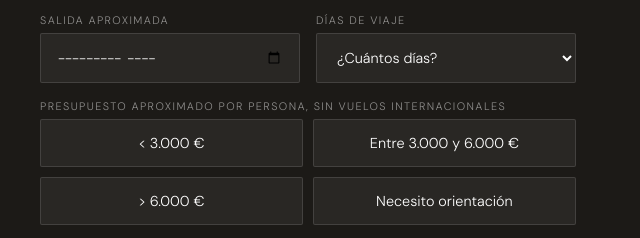
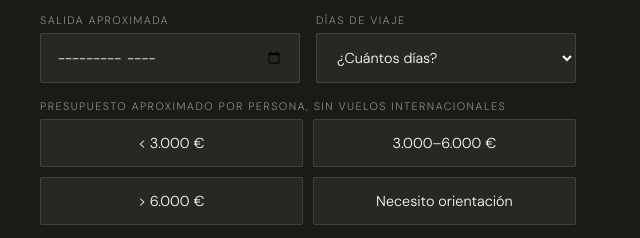
Before and after one commit to luisbarona92/bassa-travels, a plain HTML site: page index.html in a window 1280 px wide. Shown: the part 4397-4635 px from the top of the page, 640-1280 px from the left. Drawn offline with nearby package versions, Linux system fonts and the light colour scheme.

Commit message:
Formulario home: botones de presupuesto en una línea en móvil («3.000–6.000 €», columnas iguales)
Co-Authored-By: Claude Opus 5.5 <noreply@anthropic.com>

```diff
--- a/index.html
+++ b/index.html
@@ -469,13 +469,15 @@
   }
   .btn-form:hover { background: #b35e38; }
   .pres-label { font-size: 0.68rem; letter-spacing: 0.13em; text-transform: uppercase; color: rgba(255,255,255,0.5); }
-  .pres-opts { display: grid; grid-template-columns: 1fr 1fr; gap: 0.6rem; }
+  .pres-opts { display: grid; grid-template-columns: repeat(2, minmax(0, 1fr)); gap: 0.6rem; }
   .pres-opt { position: relative; display: block; cursor: pointer; text-transform: none; letter-spacing: 0; font-size: 0.9rem; color: white; }
   .pres-opt input { position: absolute; opacity: 0; width: 1px; height: 1px; padding: 0; border: 0; pointer-events: none; }
   .pres-opt span { display: flex; align-items: center; justify-content: center; text-align: center; min-height: 3rem; padding: 0.6rem 0.8rem; background: rgba(255,255,255,0.06); border: 1px solid rgba(255,255,255,0.12); border-radius: 2px; font-weight: 300; transition: border-color 0.2s, background 0.2s; }
   .pres-opt:hover span { border-color: rgba(184,155,106,0.6); }
   .pres-opt input:checked + span { border-color: var(--gold); background: rgba(184,155,106,0.16); }
   .pres-opt input:focus-visible + span { outline: 2px solid var(--gold); outline-offset: 2px; }
+  @media (max-width: 420px) { .pres-opt span { font-size: 0.84rem; padding: 0.55rem 0.35rem; white-space: nowrap; } }
+  @media (max-width: 360px) { .pres-opt span { font-size: 0.78rem; padding: 0.55rem 0.25rem; } }
   .optional-tag { color: rgba(255,255,255,0.4); font-weight: 300; font-size: 0.78em; margin-left: 4px; letter-spacing: normal; text-transform: none; }
   .form-disclaimer { color: rgba(255,255,255,0.4); font-size: 0.7rem; line-height: 1.55; margin-top: 1rem; font-weight: 300; font-style: italic; }
 
@@ -967,7 +969,7 @@
         <span class="pres-label" id="lab-pres" data-i18n="form.pres.label">Presupuesto aproximado por persona, sin vuelos internacionales</span>
         <div class="pres-opts" role="radiogroup" aria-labelledby="lab-pres">
           <label class="pres-opt"><input type="radio" name="presupuesto" value="&lt; 3.000 €" required><span data-i18n="form.pres.opt1">&lt; 3.000 €</span></label>
-          <label class="pres-opt"><input type="radio" name="presupuesto" value="Entre 3.000 y 6.000 €" required><span data-i18n="form.pres.opt2">Entre 3.000 y 6.000 €</span></label>
+          <label class="pres-opt"><input type="radio" name="presupuesto" value="Entre 3.000 y 6.000 €" required><span data-i18n="form.pres.opt2">3.000–6.000 €</span></label>
           <label class="pres-opt"><input type="radio" name="presupuesto" value="&gt; 6.000 €" required><span data-i18n="form.pres.opt3">&gt; 6.000 €</span></label>
           <label class="pres-opt"><input type="radio" name="presupuesto" value="Necesito orientación" required><span data-i18n="form.pres.opt4">Necesito orientación</span></label>
         </div>
@@ -1163,7 +1165,7 @@
       'form.tel.label': 'Teléfono', 'form.tel.title': 'Incluye el prefijo si no es un número de España, por ejemplo +52 55 1234 5678',
       'form.imprescindibles.label': 'Imprescindibles / preferencias',
       'form.imprescindibles.ph': 'Cuéntanos qué no puede faltar en tu viaje ideal...',
-      'form.pres.label': 'Presupuesto aproximado por persona, sin vuelos internacionales', 'form.pres.opt1': '< 3.000 €', 'form.pres.opt2': 'Entre 3.000 y 6.000 €', 'form.pres.opt3': '> 6.000 €', 'form.pres.opt4': 'Necesito orientación',
+      'form.pres.label': 'Presupuesto aproximado por persona, sin vuelos internacionales', 'form.pres.opt1': '< 3.000 €', 'form.pres.opt2': '3.000–6.000 €', 'form.pres.opt3': '> 6.000 €', 'form.pres.opt4': 'Necesito orientación',
       'form.submit': 'Solicitar mi propuesta →', 'form.sending': 'Enviando...', 'form.error': 'Error al enviar, inténtalo de nuevo',
       'form.fallback': 'Si el problema persiste, escríbenos a <a href="mailto:concierge@bassatravels.com">concierge@bassatravels.com</a>',
       'form.disclaimer': 'El envío de este formulario no constituye contratación de servicios ni oferta vinculante. Tus datos se tratarán conforme al RGPD únicamente para atender tu solicitud y preparar tu propuesta de viaje.',
```
